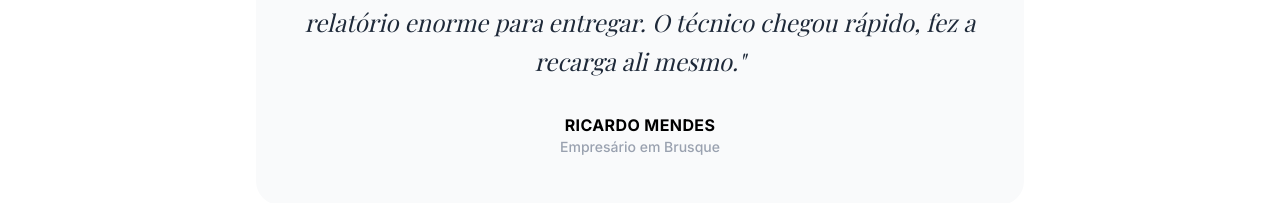
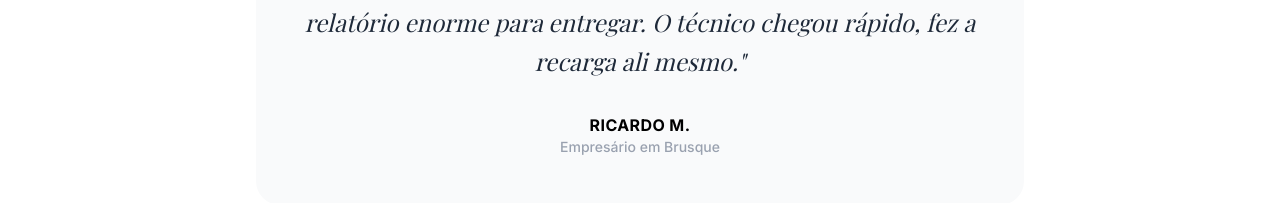
Before and after one commit to fgroh/apice-cartucho, a React (Vite) app: page / in a window 1280 px wide. Shown: the part 2733-2936 px from the top of the page. Built offline with nearby package versions, Linux system fonts and the light colour scheme; a web font is replaced by a local one.

Commit message:
style: abbreviate testimonial name to Ricardo M.

```diff
--- a/components/sections/Testimonials.tsx
+++ b/components/sections/Testimonials.tsx
@@ -34,7 +34,7 @@ export const Testimonials: React.FC = () => {
                     </p>
                     <div className="flex items-center justify-center gap-3">
                         <div className="text-center">
-                            <div className="font-bold text-base uppercase tracking-wide text-black">Ricardo Mendes</div>
+                            <div className="font-bold text-base uppercase tracking-wide text-black">Ricardo M.</div>
                             <div className="text-sm text-gray-400 font-medium">Empresário em Brusque</div>
                         </div>
                     </div>
```
